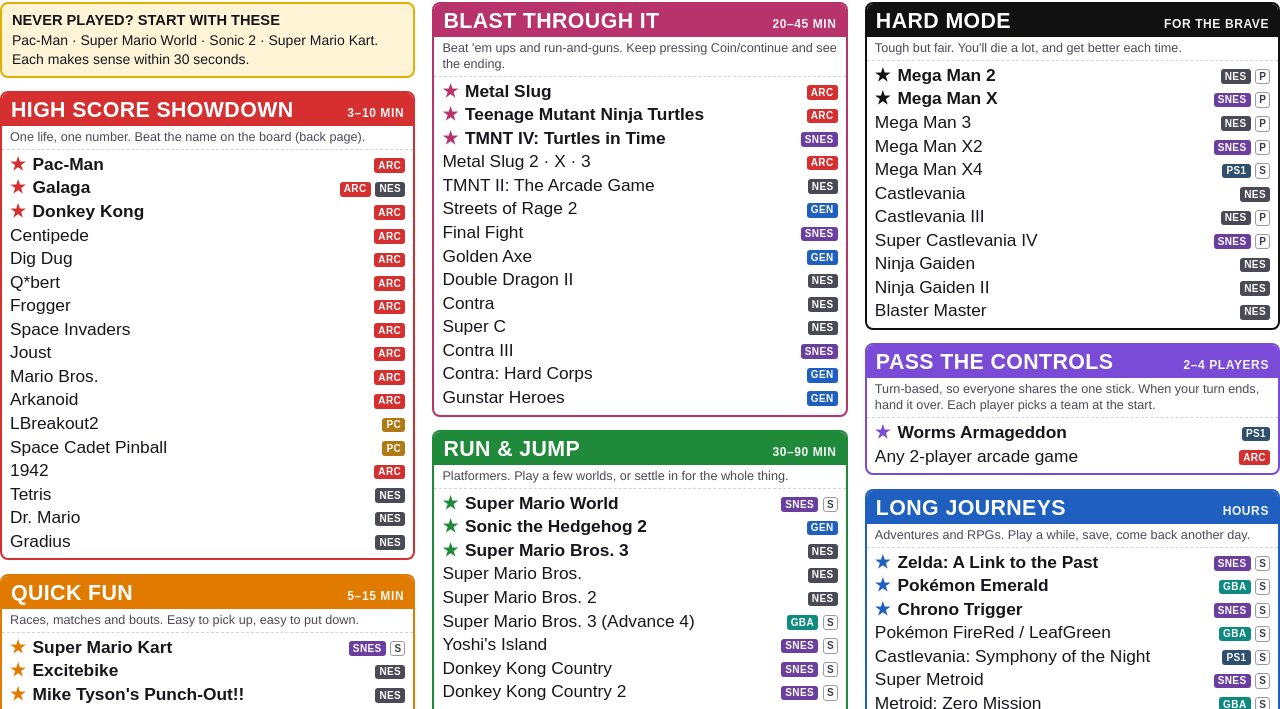
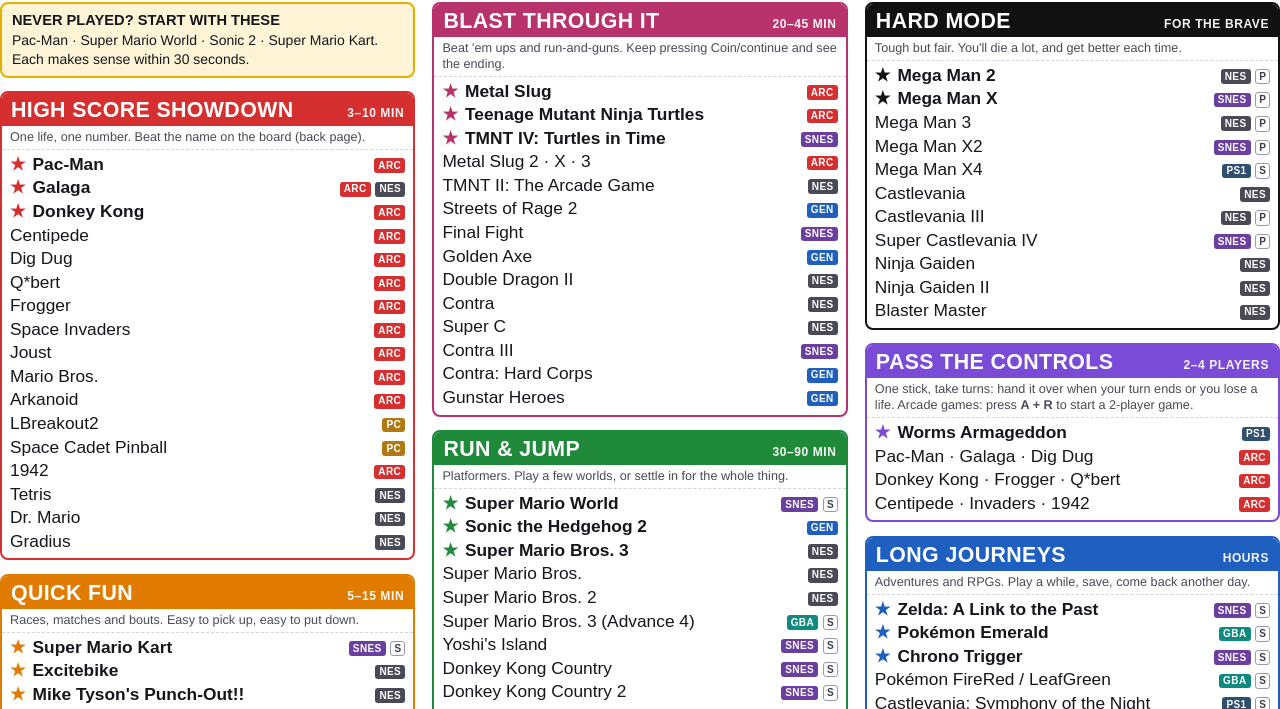
Before and after one commit to MRPell/pi-arcade, a plain HTML site: page docs/cabinet-guide/guide.html in a window 1280 px wide. Shown: the part 86-795 px from the top of the page. Drawn offline with Linux system fonts and the light colour scheme.

Commit message:
docs(guide): list the alternating 2-player arcade games under Pass the Controls
Co-Authored-By: Claude Sonnet 5.5 <noreply@anthropic.com>

```diff
--- a/docs/cabinet-guide/guide.html
+++ b/docs/cabinet-guide/guide.html
@@ -259,10 +259,12 @@
 
     <div class="cat turns">
       <h2>Pass the Controls <em>2&ndash;4 PLAYERS</em></h2>
-      <div class="why">Turn-based, so everyone shares the one stick. When your turn ends, hand it over. Each player picks a team at the start.</div>
+      <div class="why">One stick, take turns: hand it over when your turn ends or you lose a life. Arcade games: press <b>A + R</b> to start a 2-player game.</div>
       <ul>
         <li class="star">Worms Armageddon <span class="tags"><b class="t PS1">PS1</b></span></li>
-        <li>Any 2-player arcade game <span class="tags"><b class="t ARC">ARC</b></span></li>
+        <li>Pac-Man &middot; Galaga &middot; Dig Dug <span class="tags"><b class="t ARC">ARC</b></span></li>
+        <li>Donkey Kong &middot; Frogger &middot; Q*bert <span class="tags"><b class="t ARC">ARC</b></span></li>
+        <li>Centipede &middot; Invaders &middot; 1942 <span class="tags"><b class="t ARC">ARC</b></span></li>
       </ul>
     </div>
 
```
Also changed, not shown: 1 other file.
